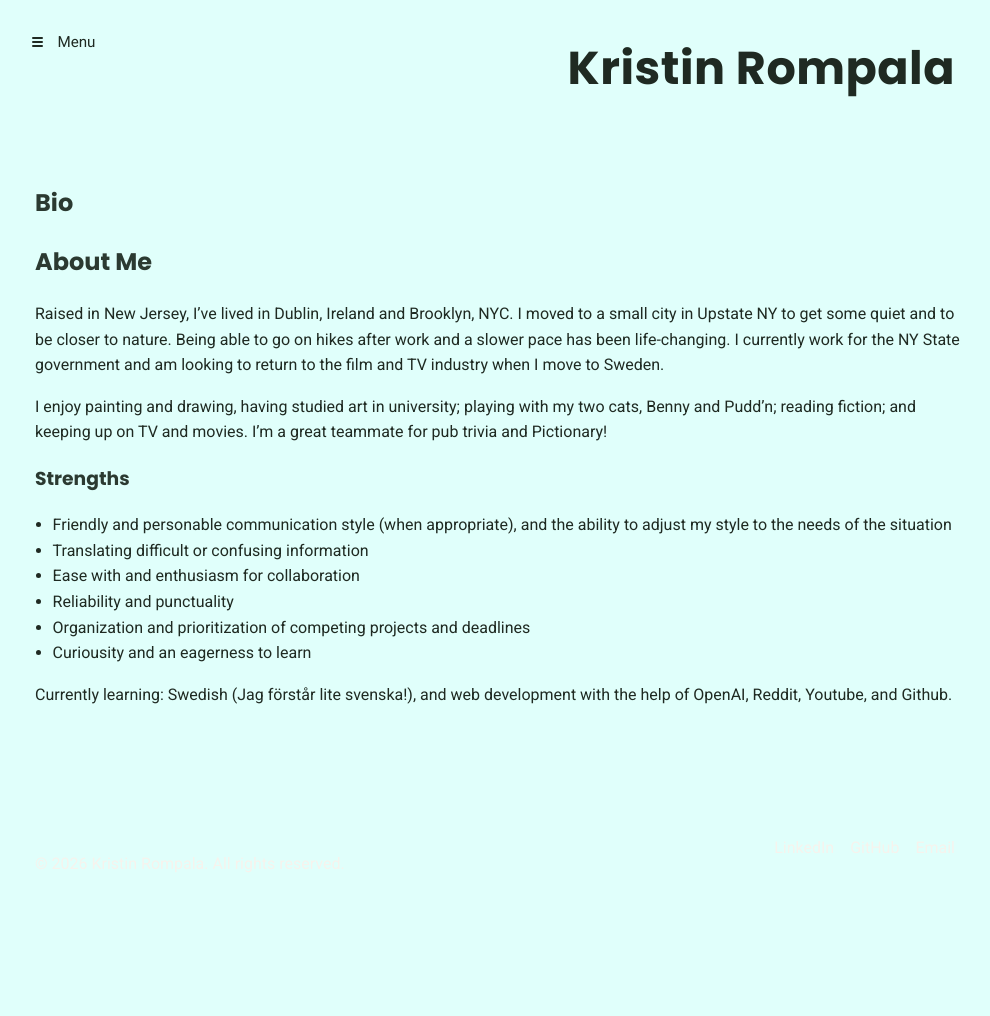
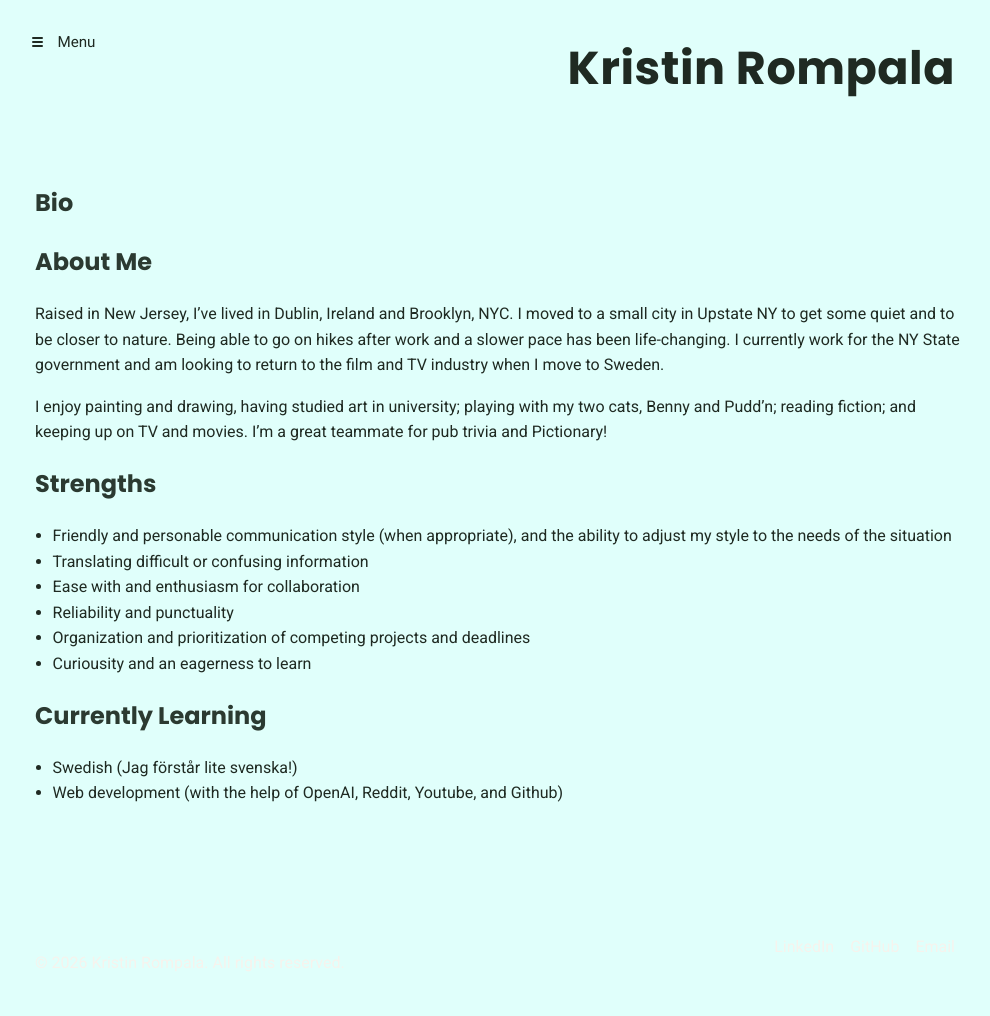
Before and after one commit to rompk371/rompk371.github.io, a Jekyll site: the page built from bio.md, in a window 1280 px wide. Shown: the whole page, without its empty margins (139-1129 px from the left). Built offline with Jekyll 4.4.1, drawn with Linux system fonts in a browser that asks for light colours; before the commit the page ends 917 px from its top, so only the background shows below that.

Commit message:
Update bio.md

```diff
--- a/bio.md
+++ b/bio.md
@@ -10,7 +10,7 @@ Raised in New Jersey, I've lived in Dublin, Ireland and Brooklyn, NYC. I moved t
 
 I enjoy painting and drawing, having studied art in university; playing with my two cats, Benny and Pudd'n; reading fiction; and keeping up on TV and movies. I'm a great teammate for pub trivia and Pictionary!
 
-### Strengths
+## Strengths
 - Friendly and personable communication style (when appropriate), and the ability to adjust my style to the needs of the situation
 - Translating difficult or confusing information
 - Ease with and enthusiasm for collaboration
@@ -18,4 +18,6 @@ I enjoy painting and drawing, having studied art in university; playing with my
 - Organization and prioritization of competing projects and deadlines
 - Curiousity and an eagerness to learn
 
-Currently learning: Swedish (Jag förstår lite svenska!), and web development with the help of OpenAI, Reddit, Youtube, and Github.
+## Currently Learning
+- Swedish (Jag förstår lite svenska!)
+- Web development (with the help of OpenAI, Reddit, Youtube, and Github)
```
